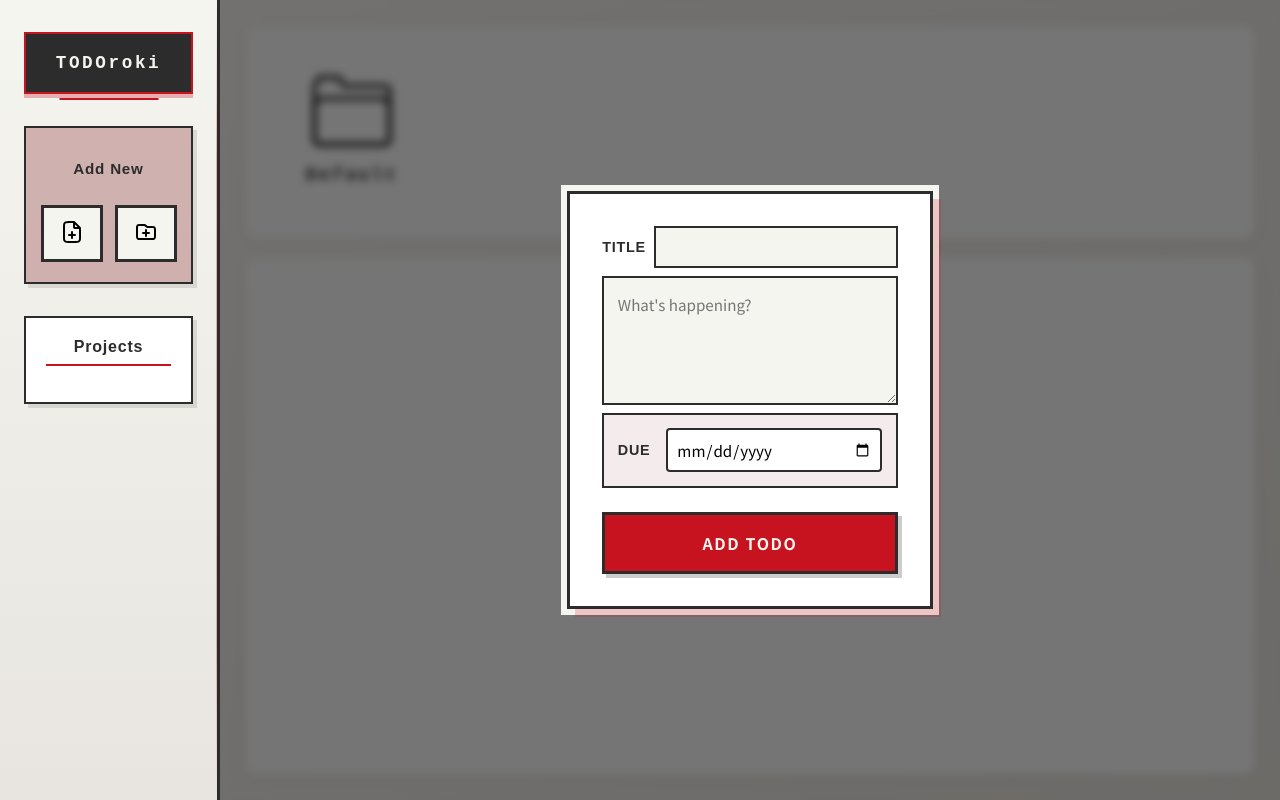
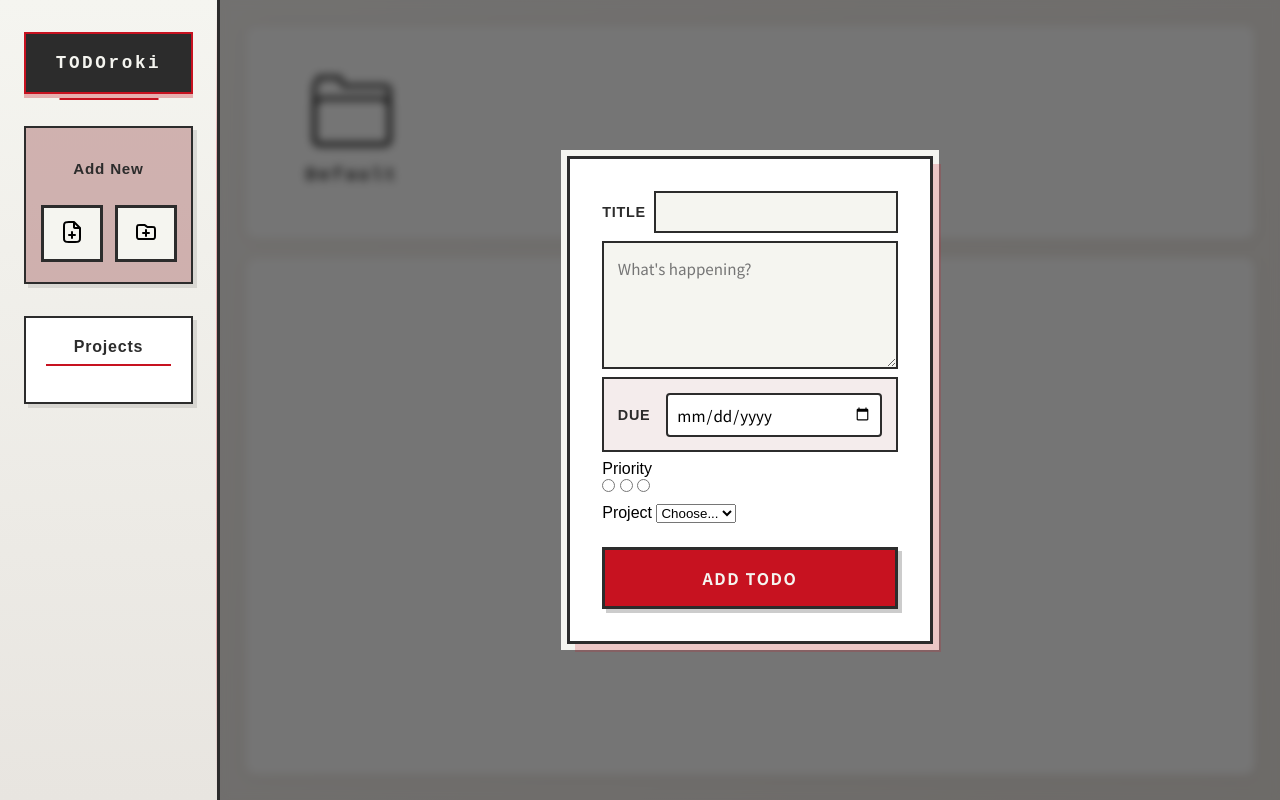
Before and after one commit to rffgrayson/todo-list, a website built with webpack: page src/template.html in a window 1280 px wide. Both pictures are taken after a click on the button 71 px from the left and 233 px from the top of the page. Built offline with nearby package versions, Linux system fonts and the light colour scheme.

Commit message:
Add priority and project selection to template

```diff
--- a/src/template.html
+++ b/src/template.html
@@ -58,6 +58,21 @@
               <label for="due">Due</label>
               <input type="date" id="due" name="due" required>
           </div>
+          <div class="priority-form">
+            <label>Priority</label>
+            <div class="priority-buttons">
+              <input type="radio" id="low" name="priority" value="low" required>
+              <input type="radio" id="medium" name="priority" value="medium">
+              <input type="radio" id="high" name="priority" value="high">
+            </div>
+          </div>
+
+          <div class="project-form">
+              <label for="project">Project</label>
+              <select id="project" name="project">
+                  <option value="inbox">Choose...</option>
+              </select>
+          </div>
         </div>
         <button type="submit" id="todo-button">Add Todo</button>
       </form>
```
